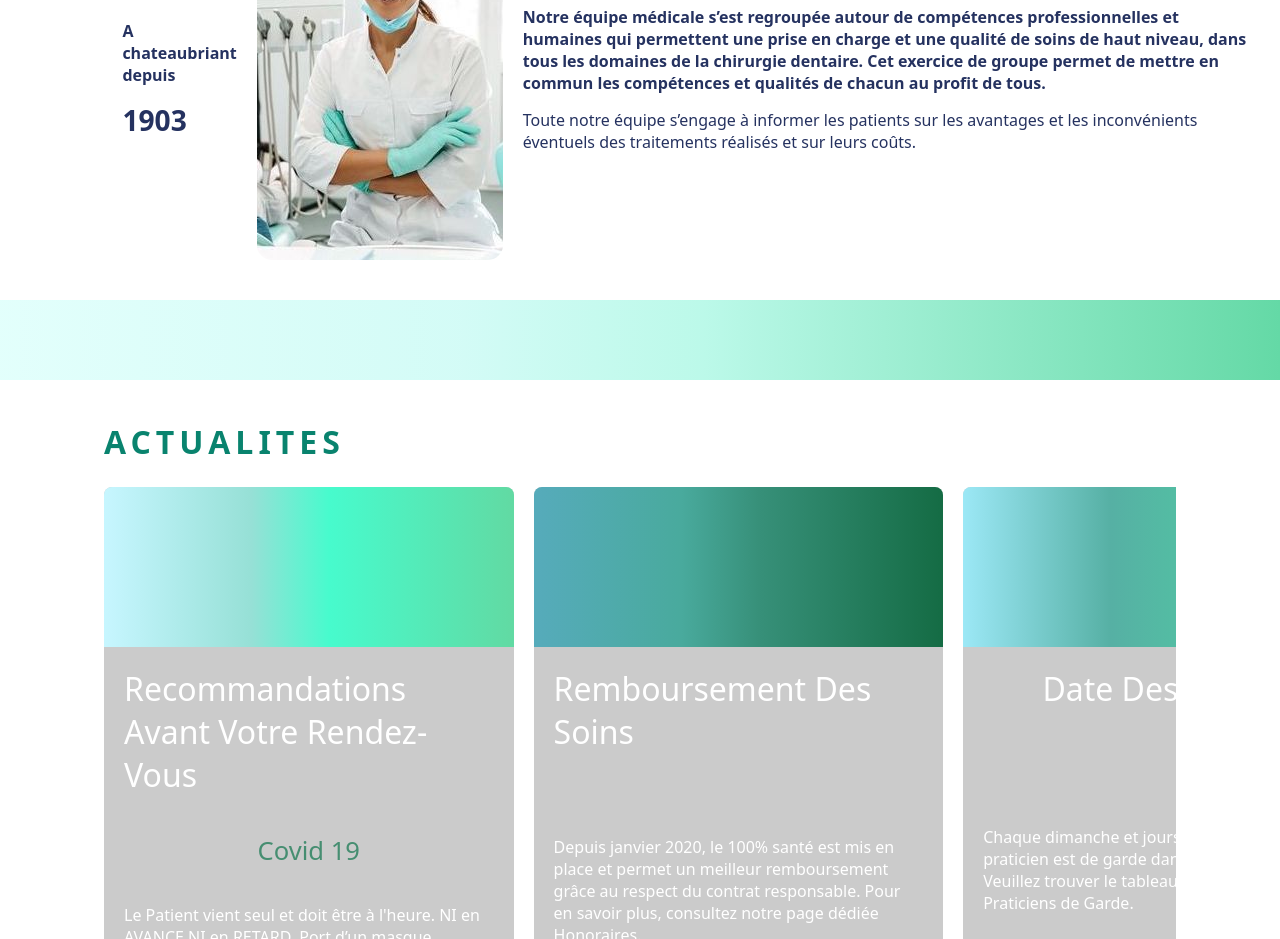
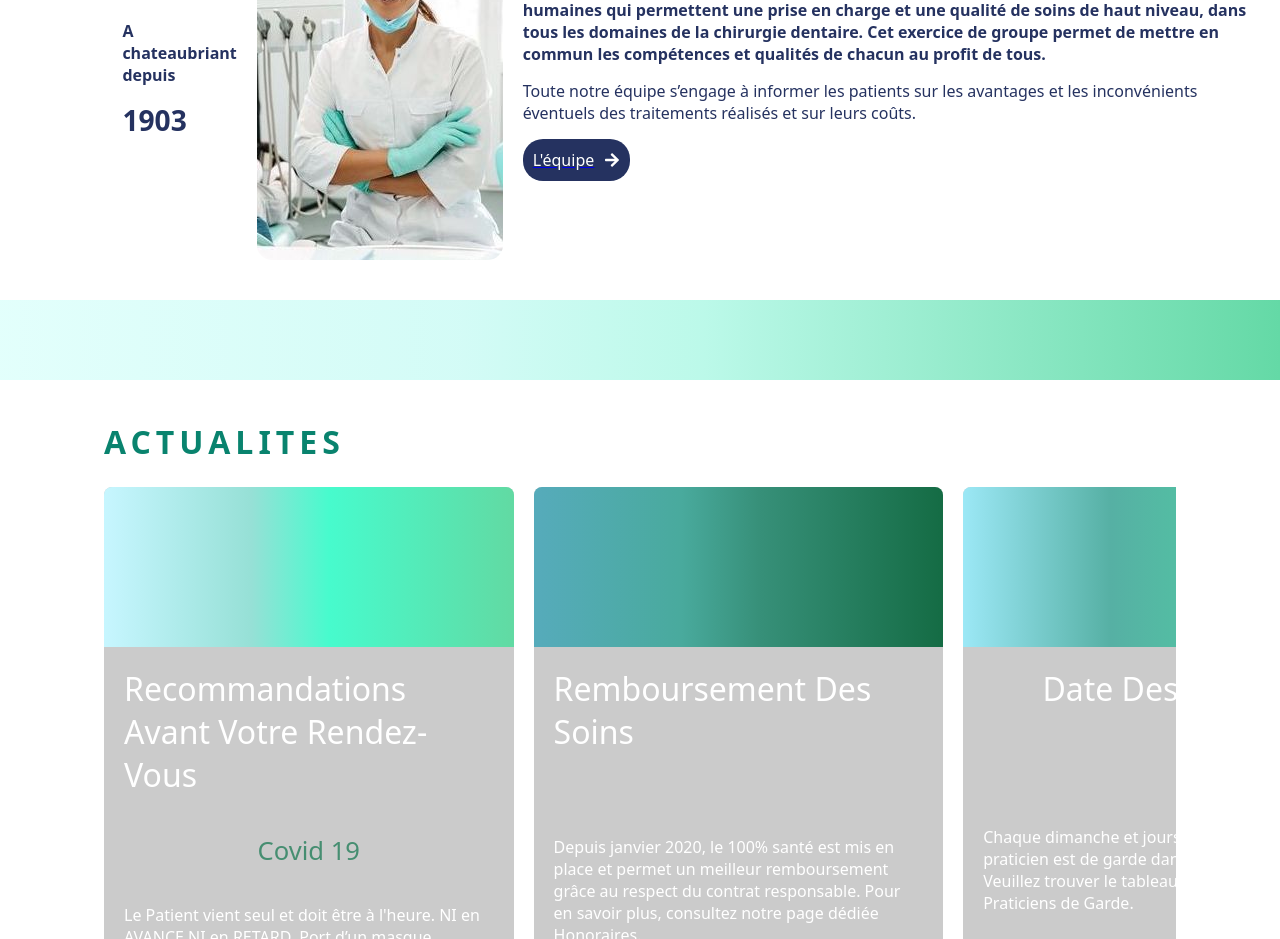
Before and after one commit to camrrx/sagesse-sourire, a React (Vite) app: page / in a window 1280 px wide. Shown: the part 900-1839 px from the top of the page. Built offline with nearby package versions, Linux system fonts and the light colour scheme.

Commit message:
presentation button equipe

```diff
--- a/package.json
+++ b/package.json
@@ -13,6 +13,7 @@
     "@headlessui/react": "^1.7.16",
     "react": "^18.2.0",
     "react-dom": "^18.2.0",
+    "react-icons": "^4.10.1",
     "react-router-dom": "^6.14.2",
     "sass": "^1.64.1"
   },
--- a/src/Components/Presentation/Presentation.scss
+++ b/src/Components/Presentation/Presentation.scss
@@ -26,12 +26,32 @@
 		}
 		.imgdentiste {
 			border-radius: 15px;
+			cursor: pointer;
+			&:hover {
+				transform: scale(1.04);
+				transition: transform 0.3s ease;
+			}
 		}
 		.description1 {
 			display: flex;
 			flex-direction: column;
 			gap: 15px;
 			padding: 20px;
+			.button-equipe {
+				display: flex;
+				width: fit-content;
+				align-items: center;
+				padding: 10px;
+				gap: 10px;
+				border-radius: 20px;
+				background-color: var(--secondary-1);
+				color: white;
+				cursor: pointer;
+
+				&:hover {
+					transform: scale(1.1);
+				}
+			}
 		}
 	}
 }
--- a/src/Components/Presentation/Presentation.tsx
+++ b/src/Components/Presentation/Presentation.tsx
@@ -1,5 +1,8 @@
 import "./Presentation.scss";
 import dentiste from "../../assets/dentiste.jpeg";
+import { Link } from "react-router-dom";
+import { FaArrowRight } from "react-icons/fa";
+
 const Presentation = () => {
 	return (
 		<div className="presentation-container">
@@ -30,6 +33,11 @@ const Presentation = () => {
 						avantages et les inconvénients éventuels des traitements réalisés et
 						sur leurs coûts.
 					</h6>
+					<Link to="/equipe">
+						<div className="button-equipe">
+							L'équipe <FaArrowRight />
+						</div>
+					</Link>
 				</div>
 			</div>
 		</div>
```
Also changed, not shown: 1 other file (tests, documents, lock files or other folders).
